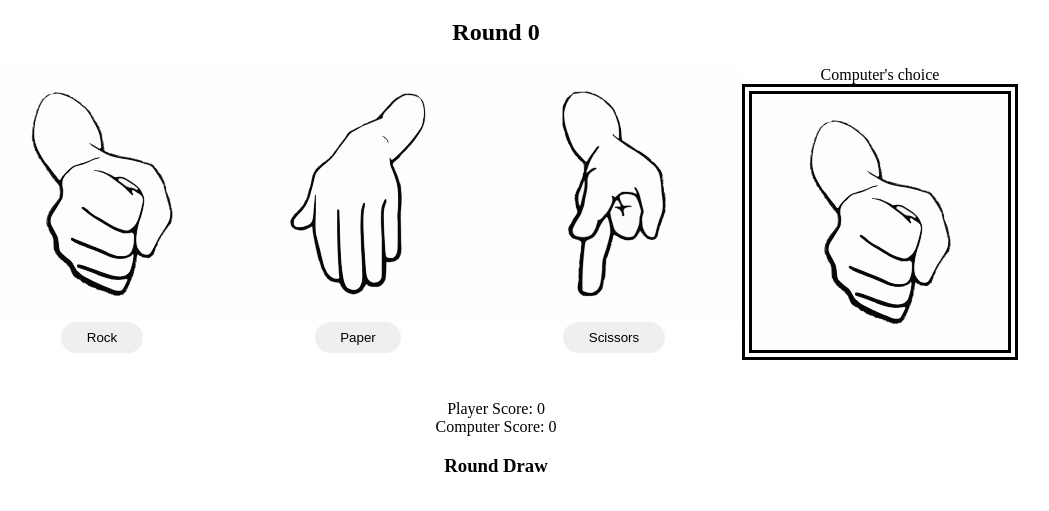
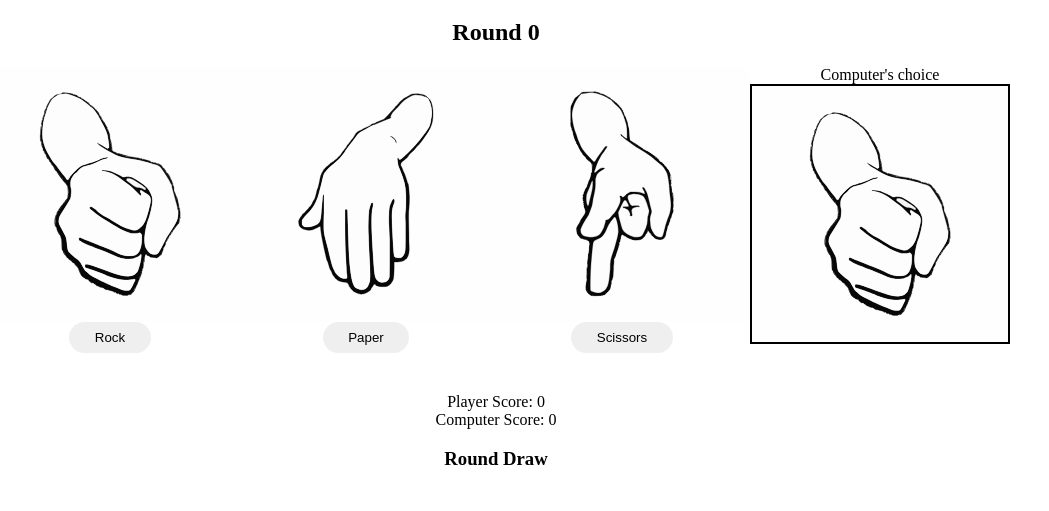
Before and after one commit to ArfiH/RockPaperScissors, a plain HTML site: page index.html in a window 1280 px wide. Both pictures are taken after a click on the button "Rock". Shown: the part 61-572 px from the top of the page, without its empty margins (144-1193 px from the left). Drawn offline with Linux system fonts and the light colour scheme.

Commit message:
Changed border style

```diff
--- a/style.css
+++ b/style.css
@@ -18,7 +18,7 @@ img {
 }
 
 .comp-image {
-    border: 10px double black;
+    border: 2px solid black;
 }
 
 button {
```
